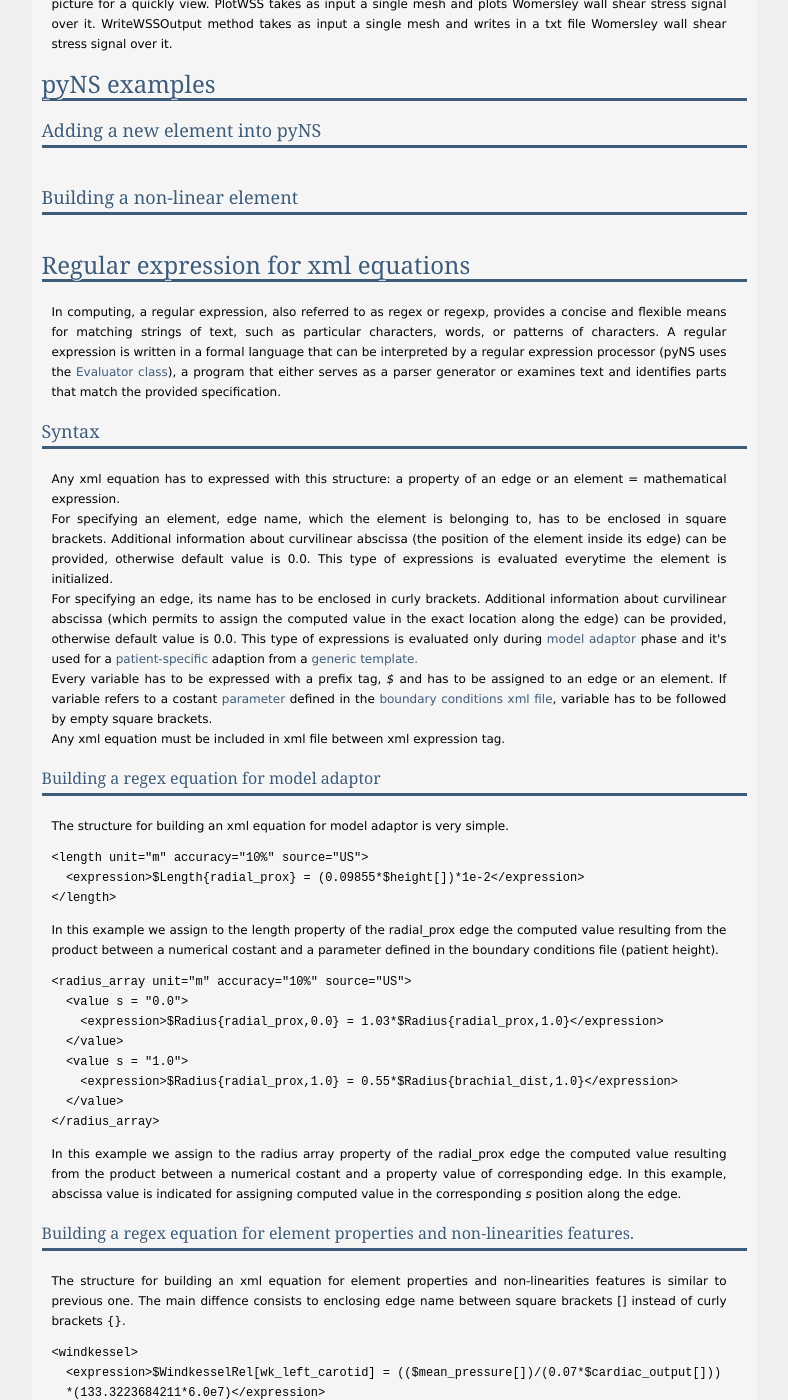
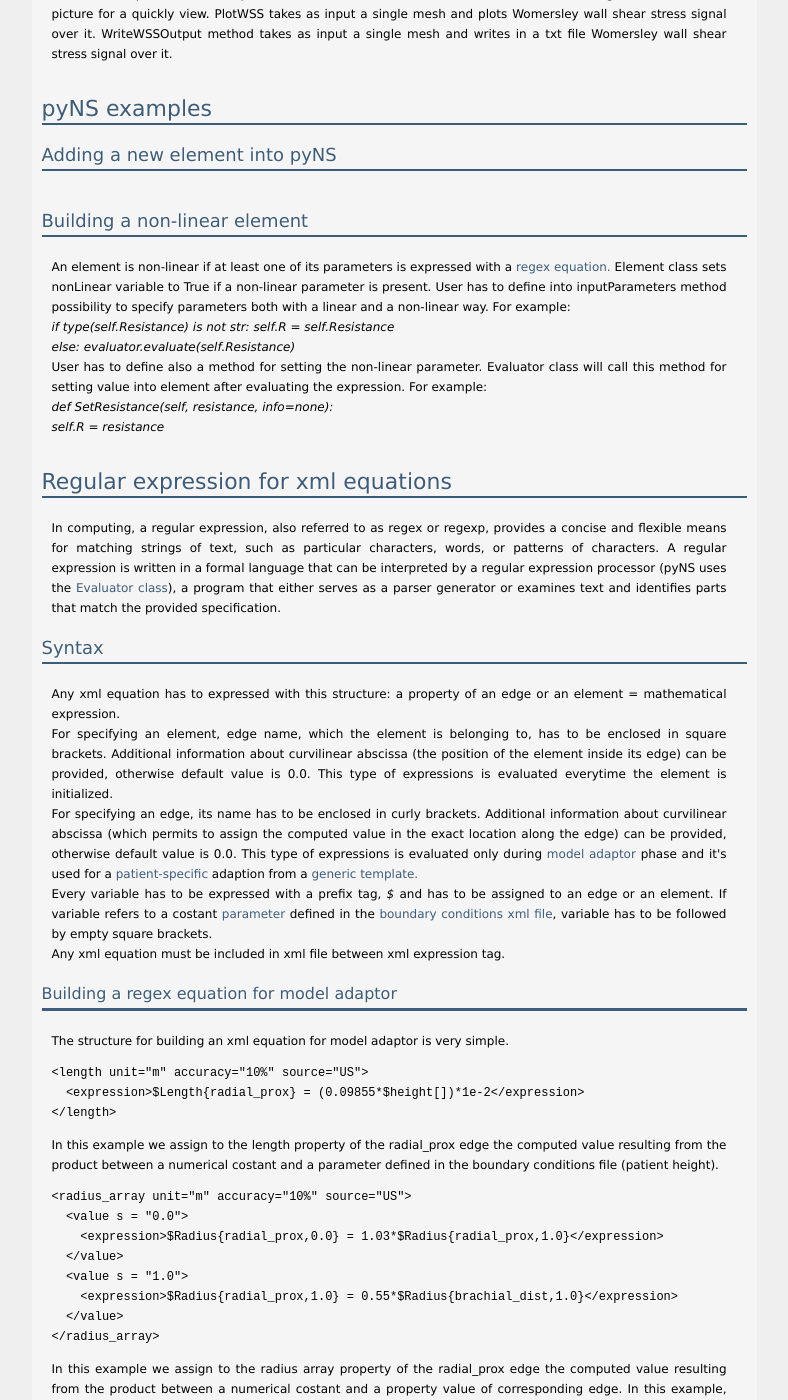
Before and after one commit to archTk/archtk.github.com, a Jekyll site: the page built from documentation.html, in a window 1280 px wide and 1400 px high, scrolled down 8192 px. Shown: the whole window, without its empty margins (246-1034 px from the left). Built offline with Jekyll 4.4.1, drawn with Linux system fonts in a browser that asks for light colours.

```diff
--- a/css/styles.css
+++ b/css/styles.css
@@ -6,9 +6,9 @@
 h1 {
     color: #3D5C7A;
 	width: 705px;
-    border-bottom: 3px solid #3D5C7A;
-    font-family: Georgia,"Times New Roman",Times,serif;
-    font-size: 24px;
+    border-bottom: 2px solid #3D5C7A;
+    font-family:Lucida Grande,Lucida Sans Unicode,Arial,Verdana,sans-serif;
+    font-size: 22px;
     font-style: normal;
     font-weight: lighter;
     line-height: 29px;
@@ -19,21 +19,21 @@
 h2 {
     color: #3D5C7A;
 	width: 705px;
-    border-bottom: 3px solid #3D5C7A;
-    font-family: Georgia,"Times New Roman",Times,serif;
-    font-size: 24px;
+    border-bottom: 2px solid #3D5C7A;
+    font-family:Lucida Grande,Lucida Sans Unicode,Arial,Verdana,sans-serif;
+    font-size: 22px;
     font-style: normal;
     font-weight: lighter;
     line-height: 29px;
-    margin: 15px 10px 0px 10px;
+    margin: 30px 10px 0px 10px;
     text-shadow: 1px 1px 0 white;
 }
 
 h3 {
     color: #3D5C7A;
 	width: 705px;
-    border-bottom: 3px solid #3D5C7A;
-    font-family: Georgia,"Times New Roman",Times,serif;
+    border-bottom: 2px solid #3D5C7A;
+    font-family:Lucida Grande,Lucida Sans Unicode,Arial,Verdana,sans-serif;
     font-size: 18px;
     font-style: normal;
     font-weight: lighter;
@@ -46,7 +46,7 @@
     color: #3D5C7A;
 	width: 705px;
     border-bottom: 3px solid #3D5C7A;
-    font-family: Georgia,"Times New Roman",Times,serif;
+    font-family:Lucida Grande,Lucida Sans Unicode,Arial,Verdana,sans-serif;
     font-size: 16px;
     font-style: normal;
     font-weight: lighter;
@@ -229,6 +229,11 @@
     text-decoration: none;
 }
 
+.description a:hover {
+	color: #3D5C7A;
+    text-decoration:underline;
+}
+
 .description_2 {
 	font-family: Lucida Grande,Lucida Sans Unicode,Arial,Verdana,sans-serif;
     font-size: 12px;
@@ -242,6 +247,11 @@
 .description_2 a:link, .description_2 a:visited {
 	color: #3D5C7A;
     text-decoration: none;
+}
+
+.description_2 a:hover {
+	color: #3D5C7A;
+    text-decoration:underline;
 }
 
 .description_2 p {
--- a/documentation.html
+++ b/documentation.html
@@ -279,7 +279,12 @@
 
 <h3>Building a non-linear element</h3>
 <div class="description_2">
-<p></p>
+<p>An element is non-linear if at least one of its parameters is expressed with a <a href="#regex">regex equation.</a> Element class sets nonLinear variable to True if a non-linear parameter is present. User has to define into inputParameters method possibility to specify parameters both with a linear and a non-linear way. For example:</p>
+<p><em>if type(self.Resistance) is not str: self.R = self.Resistance</p>
+<p>else: evaluator.evaluate(self.Resistance)</em></p>
+<p>User has to define also a method for setting the non-linear parameter. Evaluator class will call this method for setting value into element after evaluating the expression. For example:</p>
+<p><em>def SetResistance(self, resistance, info=none):</p>
+<p>self.R = resistance</p></em>
 </div>
 
 <h2><a name="regex">Regular expression for xml equations</a></h2>
--- a/installation.html
+++ b/installation.html
@@ -14,6 +14,11 @@
 <h3>Mac Os X 10.6</h3>
 <div class="description_2">
 <p>A binary release for Mac Os X 10.6 is available <a href="binaries/archNE_v0.2_macosx_10.6.zip" target="_parent" title="archNE_macosx_10.6">here.</a> After download, unzip archNE.</p>
+</div>
+
+<h3>Linux i386</h3>
+<div class="description_2">
+<p>A binary release for Linux i386 is available <a href="binaries/archNE_v0.2_linux_i386.zip" target="_parent" title="archNE_v0.2_linux_i386">here.</a> After download, unzip archNE.</p>
 </div>
 
 <h2>Compiling from source</h2>
```
Also changed, not shown: 1 other file.
